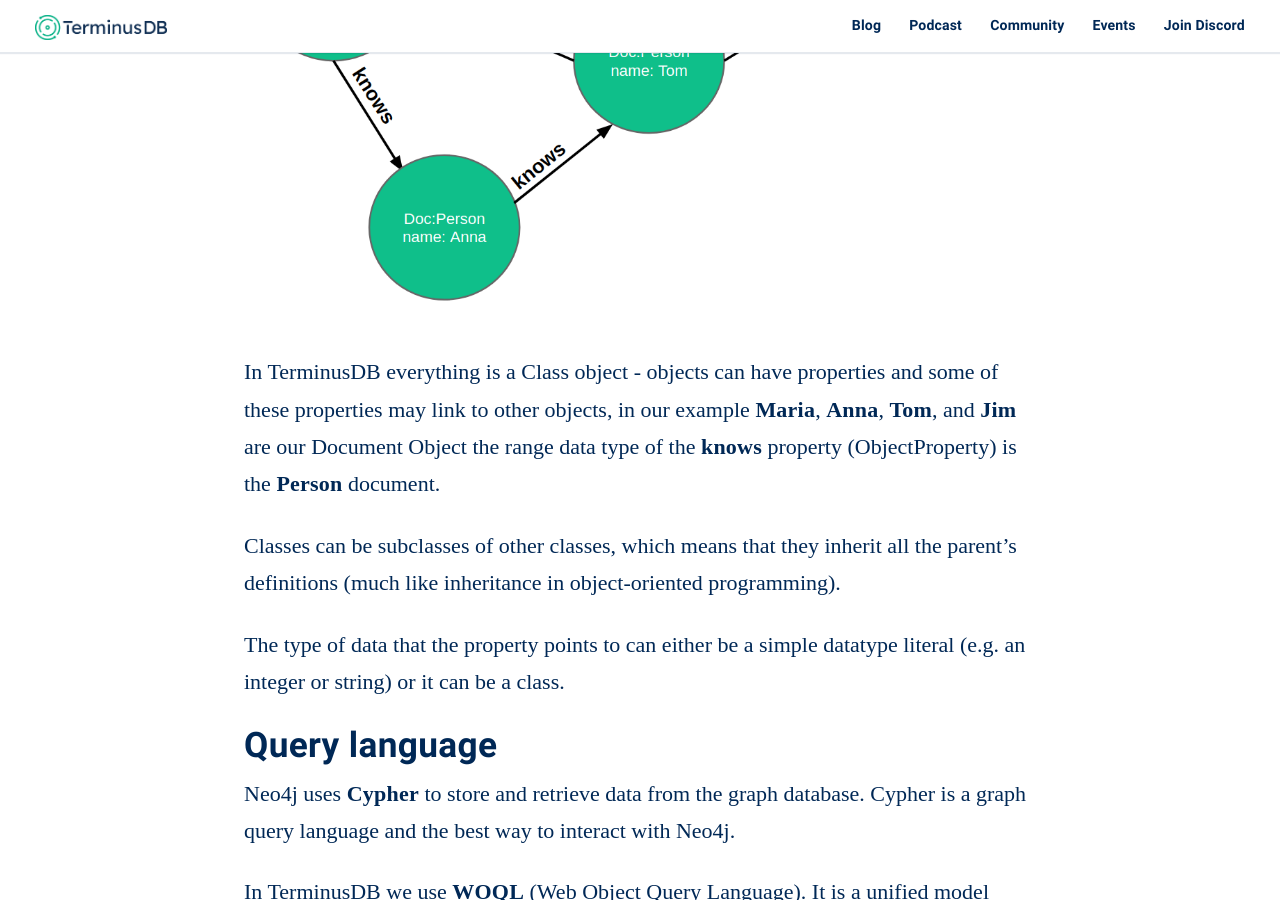
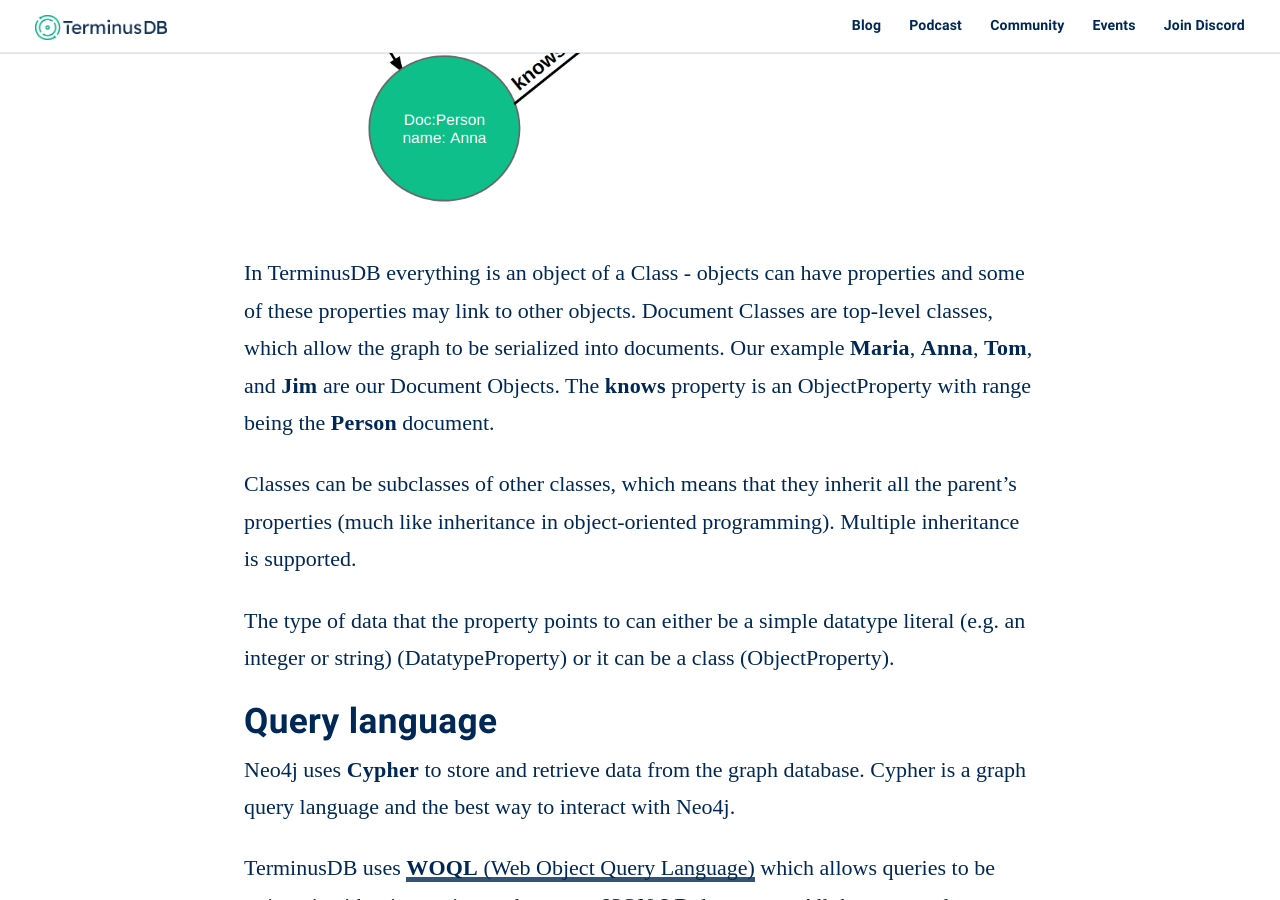
Before and after one commit to terminusdb/terminusdb-blog, a Jekyll site: the page built from _posts/2020-09-24-graph-databases-terminusdb-vs-neo4j.md, in a window 1280 px wide and 900 px high, scrolled down 3407 px. Built offline with Jekyll 4.4.1, drawn with Linux system fonts in a browser that asks for light colours; some web fonts are replaced; comment, search, counter and statistics services are not loaded; some of the changed text lies outside the part shown.

Commit message:
Updating language

````diff
--- a/_posts/2020-09-24-graph-databases-terminusdb-vs-neo4j.md
+++ b/_posts/2020-09-24-graph-databases-terminusdb-vs-neo4j.md
@@ -16,27 +16,22 @@
   - Development
 ---
 
-Are the Graph Databases the future?  Structured and unstructured data coming from multiple sources can have an immense value if you can find relationships between them, Graph databases hold the relationships between data as a priority.
+Are Graph Databases the future?  Structured and unstructured data coming from multiple sources can have immense value if you can find the relationships within it, Graph databases consider the relationships between data as first class citizens.
 
-Inter-connected data are the future, probably the easy way to model interconnected data is using Graph Databases.
+Inter-connected data are the future, and probably the easiest way to model interconnected data is using a Graph Database.
 
-In this tutorial will see two different way to model and query data using native graph databases technology.
+In this tutorial will see two different way to model and query data using native graph database technology - TerminusDB and Neo4j.
 
 if you have never used TerminusDB before, this article includes everything you need to get started with TerminusDB.
 [My First TerminusDB Graph Visualisation — Bike Share Data](/2020/01/14/my-first-terminusdb-graph-visualisation-bike-share-data/).
 
 Now let’s see how TerminusDB handles tasks compared to Neo4j in practice.
 
-*Note: We are assuming you are already familiar with the basic process of designing a property graph data model using Neo4j*
-
-
 ## Graph Database Main Concepts
 
+Graph databases  are databases that use graph structures to organize data: nodes, edges (relationship), and properties to represent and store data. The relationships allow data in the store to be linked together.
 
-Graph databases  are databases that use graph structures for semantic queries with nodes, edges (relationship), and properties to represent and store data. The relationships allow data in the store to be linked together.
-
-
-#### Neo4J
+#### Neo4J Main Concepts
 
 - Node
 - Label (:Person)
@@ -60,35 +54,34 @@
 ![](/blog/assets/images/terminusdb-graph-knows.png)
 
 
-In TerminusDB everything is a Class object - objects can have properties and some of these properties may link to other objects, in our example **Maria**, **Anna**, **Tom**, and **Jim** are our Document Object the range data type of the **knows** property (ObjectProperty) is the **Person** document.
+In TerminusDB everything is an object of a Class - objects can have properties and some of these properties may link to other objects. Document Classes are top-level classes, which allow the graph to be serialized into documents.  Our example **Maria**, **Anna**, **Tom**, and **Jim** are our Document Objects. The **knows** property is an ObjectProperty with range being the **Person** document.
 
-Classes can be subclasses of other classes, which means that they inherit all the parent’s definitions (much like inheritance in object-oriented programming).
+Classes can be subclasses of other classes, which means that they inherit all the parent’s properties (much like inheritance in object-oriented programming). Multiple inheritance is supported.
 
-The type of data that the property points to can either be a simple datatype literal (e.g. an integer or string) or it can be a class.
+The type of data that the property points to can either be a simple datatype literal (e.g. an integer or string) (DatatypeProperty) or it can be a class (ObjectProperty).
 
 ## Query language
 
 Neo4j uses **Cypher** to store and retrieve data from the graph database. Cypher is
 a graph query language and the best way to interact with Neo4j.
 
-In TerminusDB we use [**WOQL** (Web Object Query Language)](https://terminusdb.com/docs/woql). It is a unified model query language, WOQL's primary syntax and interchange format is in JSON-LD.
-All our example are writing using woql.js a javascript layer that help you to compose WOQL query.
+TerminusDB uses [**WOQL** (Web Object Query Language)](https://terminusdb.com/docs/woql) which allows queries to be written in either javascript, python or as JSON-LD documents. All these examples are written using woql.js a javascript layer that allows queries to be written in simple javascript.
 
 ## Schema
 
-A schema in Neo4j refers to indexes and constraints. Neo4j is often described as schema optional, meaning that it is not necessary to create indexes and constraints. Index and Constraint can be added at any time.
+A schema in Neo4j refers to indexes and constraints that can be applied to nodes. Neo4j is often described as schema optional, meaning that it is not necessary to create indexes and constraints. Index and Constraint can be added at any time.
 
-*In our example we create the constaint **person_unique**, the properties **name** and **born** have to exist on all the nodes with label **Person** and the combination of the property values is unique.*
+*In our example we create the constraint **person_unique**, it specifies that the properties **name** and **born** have to exist on all nodes with label **Person** and the combination of the property values is unique.*
 
 ```sql
 CREATE CONSTRAINT person_unique
 ON (n:Person) ASSERT (n.name, n.born) IS NODE KEY
 ```
 
-TerminusDB is schema optional but for schema checking is better create a schema before insert data, with terminusDB you can change your schema at any time.
-Remember TerminusDB is a graph database that stores data like Git. **TerminusDB allows for the whole suite of revision control features: branch, merge, squash, rollback, blame, and time-travel.**
+TerminusDB is schema optional, but to take advantage of schema checking, it is better to create a schema before inserting data. TerminusDB lets you change your schema at any time.
+TerminusDB is a graph database that stores data like Git. **TerminusDB allows for the whole suite of revision control features: branch, merge, squash, rollback, blame, and time-travel.**
 
-[**If you like to read more ...**](https://terminusdb.com/docs/quickstart/)
+[**If you want to read more ...**](https://terminusdb.com/docs/quickstart/)
 
 ```js
 WOQL.doctype("Person")
@@ -124,8 +117,7 @@
 ```
 
 
-Let's see how add Documents and relationships connection in WOQL.
-TerminusDB is accessible in very easy way with JavaScript using the woql.js layer.
+Let's see how we add documents and relationships with TerminusDB - queries are accessible in a very easy way with JavaScript using the woql.js layer.
 
 We create **Person** documents and we link this Documents using the property **"knows"** property in **Person** document. Our relationships link between documents has been created.
 
@@ -137,22 +129,22 @@
   idgen("doc:Person",["Jim","1974-07-20"],"v:Jim"),
 
   insert("v:Maria", "Person").label("Maria")
-  .property("date_of_born", {'@value':"1978-12-03",'@type': 'xsd:date'})
+  .property("date_of_born", literal("1978-12-03",'date'))
   .property("name", "Maria")
   .property("knows", "v:Anna"),
 
   insert("v:Anna", "Person").label("Anna")
-  .property("date_of_born", {'@value':"1974-02-10",'@type': 'xsd:date'})
+  .property("date_of_born", literal("1974-02-10",'date'))
   .property("name", "Anna")
   .property("knows", "v:Tom"),
 
   insert("v:Tom", "Person").label("Tom")
-  .property("date_of_born", {'@value':"1975-06-23",'@type': 'xsd:date'})
+  .property("date_of_born", literal("1975-06-23",'date'))
   .property("name", "Tom")
   .property("knows", "v:Maria"),
 
   insert("v:Jim", "Person").label("Jim")
-  .property("date_of_born", {'@value':"1974-07-20",'@type': 'xsd:date'})
+  .property("date_of_born", literal("1974-07-20",'date'))
   .property("name", "Jim")
   .property("knows", "v:Tom")
 )
````
Also changed, not shown: other parts of _posts/2020-09-24-graph-databases-terminusdb-vs-neo4j.md (+3 -4 lines).
